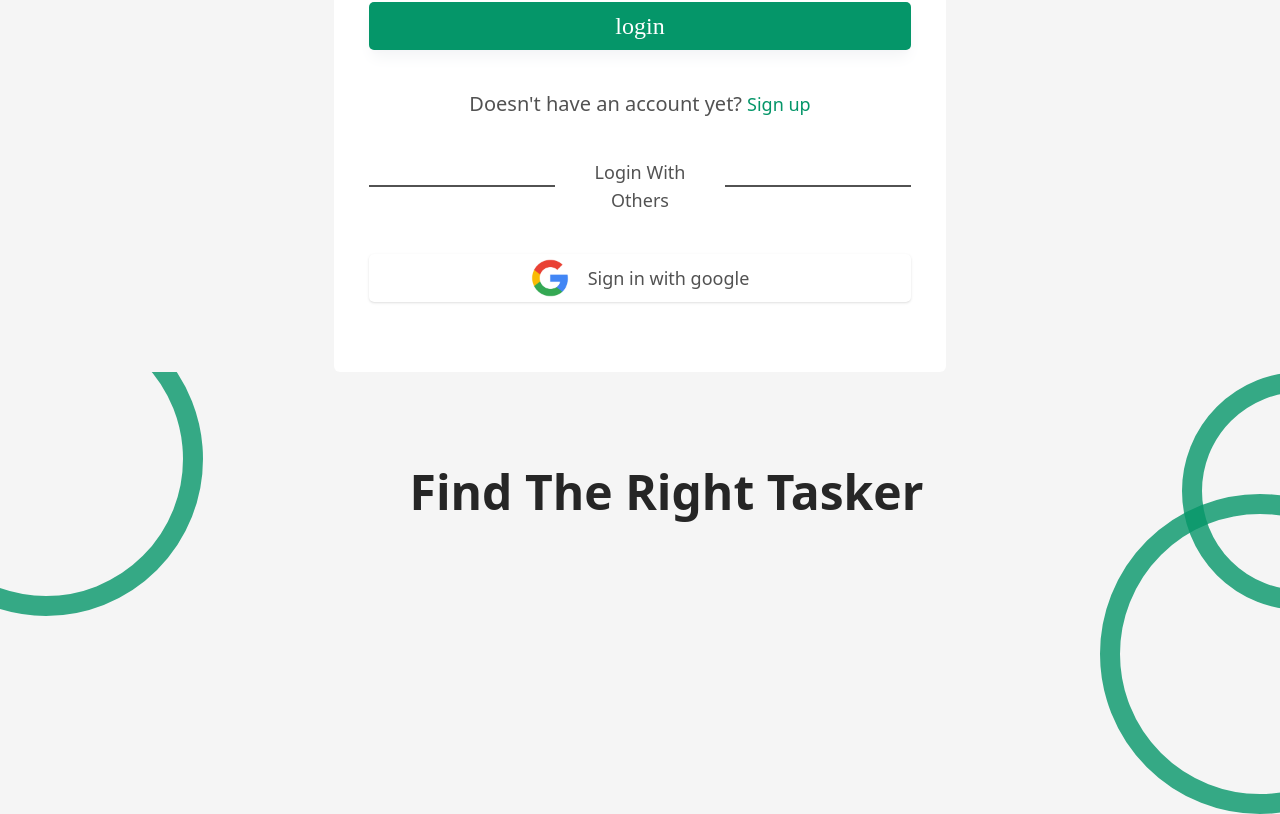
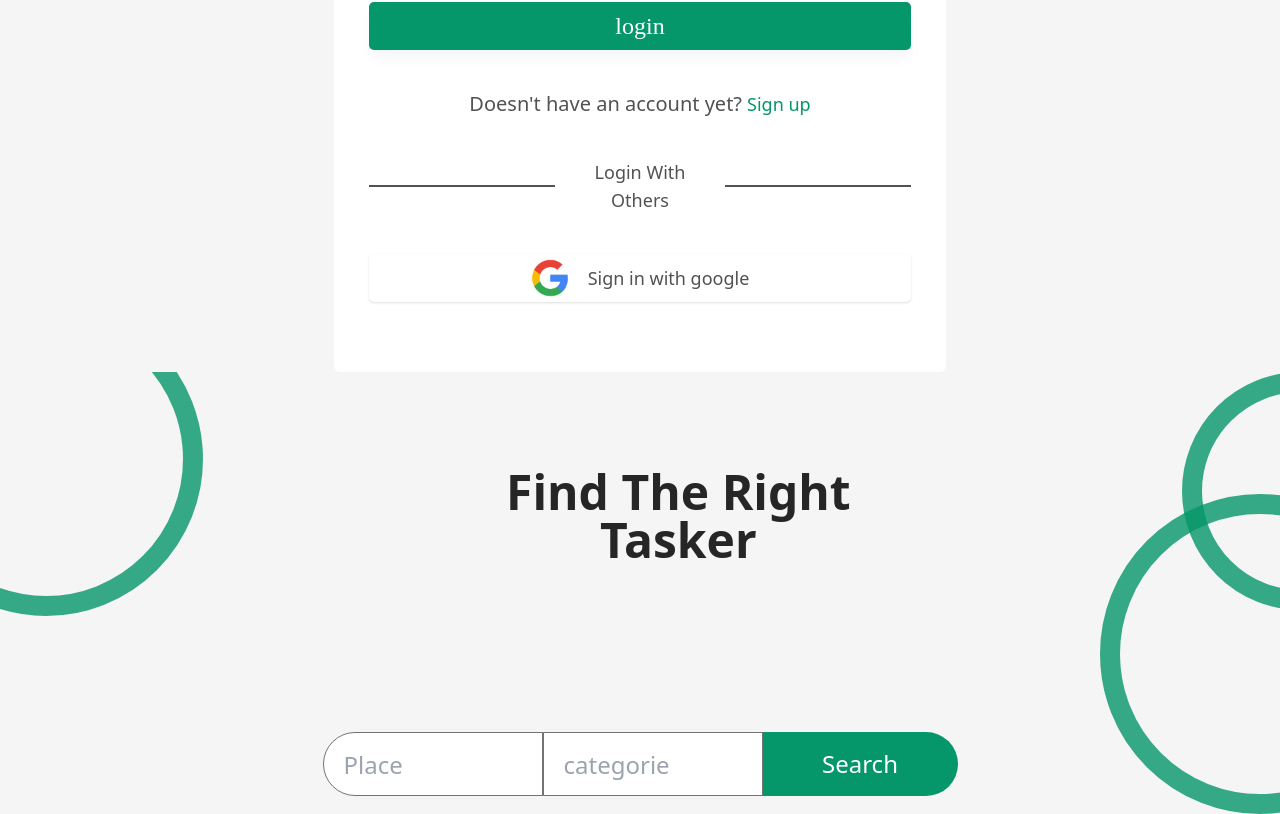
Before and after one commit to OthmanSALAHI/frontend-dothatask, a React (Vite) app: page /login in a window 1280 px wide. Shown: the part 571-1385 px from the top of the page. Built offline with nearby package versions, Linux system fonts and the light colour scheme.

Commit message:
Update Navbar and Homepage styles

```diff
--- a/src/components/header/Navbar.jsx
+++ b/src/components/header/Navbar.jsx
@@ -10,7 +10,7 @@ export const Navbar = () => {
   const clickHandler = () => setOpen(!open);
 
   return (
-    <div className=" container w-full font-ubuntu m-auto my-8 border-b-2 pb-5 bg-neutral-100">
+    <div className=" container w-[100%] font-ubuntu m-auto my-8 border-b-2 pb-5 bg-neutral-100">
       <ul className="flex justify-between items-center flex-wrap">
         <li className="logo">
           <Logo />
--- a/src/components/pages/Homepage.jsx
+++ b/src/components/pages/Homepage.jsx
@@ -2,11 +2,20 @@ import React from 'react'
 
 function Homepage() {
     return (
-        <div className='md:w-full relative bg-neutral-100'>
-            <div className="md:size-[314px] size-[140px] circle-design buttom-10 md:mt-[-70px] mt-[-50px] md:ml-[-111px] ml-[-50px] z-[-1]" />
-            <div className="md:size-[238px] size-[95px]  circle-design md:right-[-140px] right-[-50px]" />
-            <div className="md:size-[320px] size-[150px] circle-design md:top-[122px] top-[50px] md:right-[-140px] right-[-50px]" />
-            <div className="text-neutral-800 lg:text-5xl md:text-3xl text-xl absolute md:left-[32%] left-[26%] text-center md:mt-[60px] py-9 font-bold">Find The Right Tasker</div>
+        <div className='md:w-full relative bg-neutral-100 z-[-1]'>
+            <div className='block w-full h-[45vh]'>
+                <div className="md:size-[314px] size-[140px] circle-design buttom-10 md:mt-[-70px] mt-[-50px] md:ml-[-111px] ml-[-50px] z-[-1]" />
+                <div className="md:size-[238px] size-[95px]  circle-design md:right-[-140px] right-[-50px]" />
+                <div className="md:size-[320px] size-[150px] circle-design md:top-[122px] top-[50px] md:right-[-140px] right-[-50px]" />
+                <span className="text-neutral-800 lg:text-5xl md:text-3xl text-xl md:left-[33%] sm:left-[30%] left-[30%] absolute mx-auto w-[40%] text-center md:mt-[60px] py-9 font-bold">Find The Right Tasker</span>
+            </div>
+            <div>
+                <div className="flex justify-center items-center">
+                    <input type='text' placeholder='Place' className=" place-input rounded-tl-[40px] rounded-bl-[40px]" />
+                    <input type='text' placeholder='categorie' className="place-input" />
+                    <button className=" md:text-2xl sm:text-lg text-md font-light bg-emerald-600 h-16 text-white rounded-tr-[40px] md:w-[195px] w-[120px] rounded-br-[40px]"> Search </button>
+                </div>
+            </div>
         </div>
     )
 }
--- a/src/index.css
+++ b/src/index.css
@@ -67,6 +67,12 @@
   }
 }
 
+@layer components {
+  .text-md {
+    font-size: 1rem;
+  }
+}
+
 @layer base {
   * {
     @apply border-border;
@@ -96,3 +102,7 @@
 .circle-design {
   @apply opacity-80 rounded-full md:border-[20px] border-[9px] border-emerald-600 absolute
 }
+
+.place-input {
+  @apply text-neutral-500 md:text-2xl sm:text-lg text-md font-light md:w-[220px] sm:w-[150px] w-[80px] h-16 pl-5 pr-2.5 py-2.5 bg-white border border-neutral-500 justify-start items-center gap-2.5 inline-flex
+}
```
